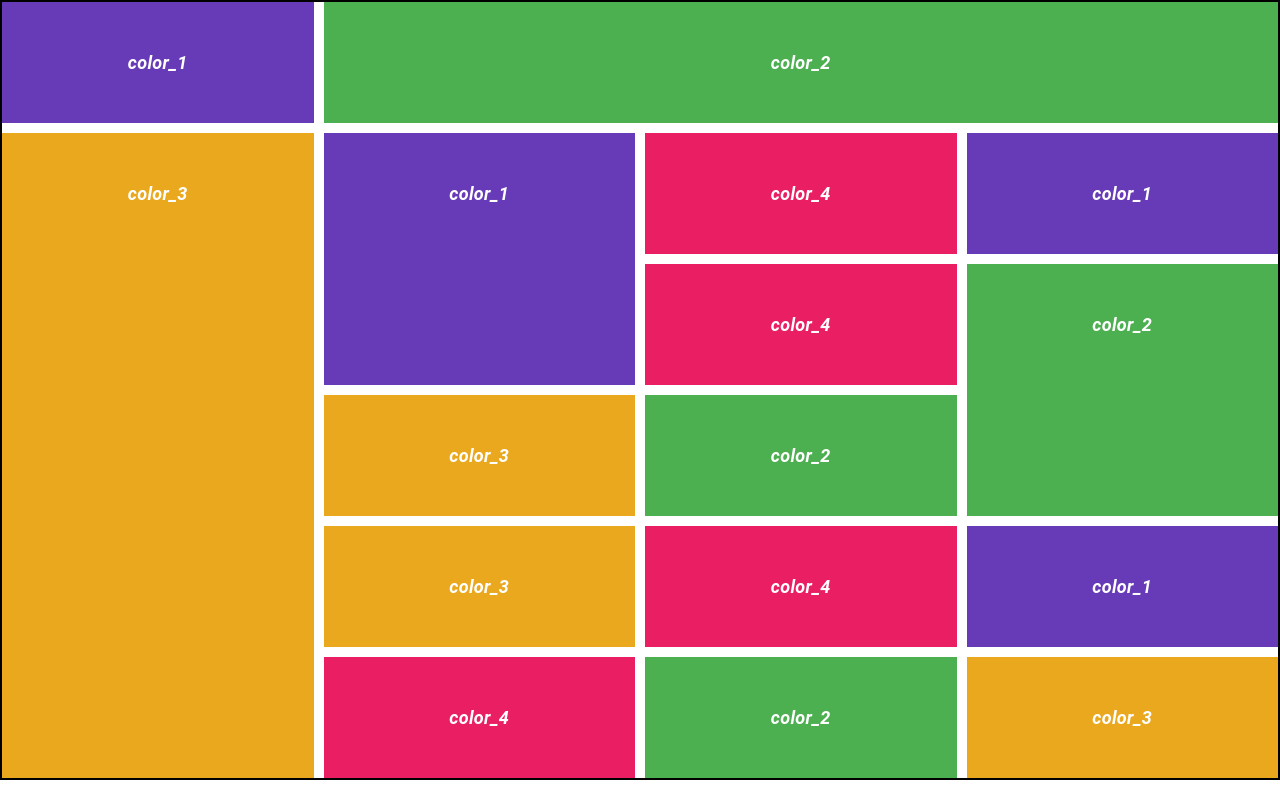
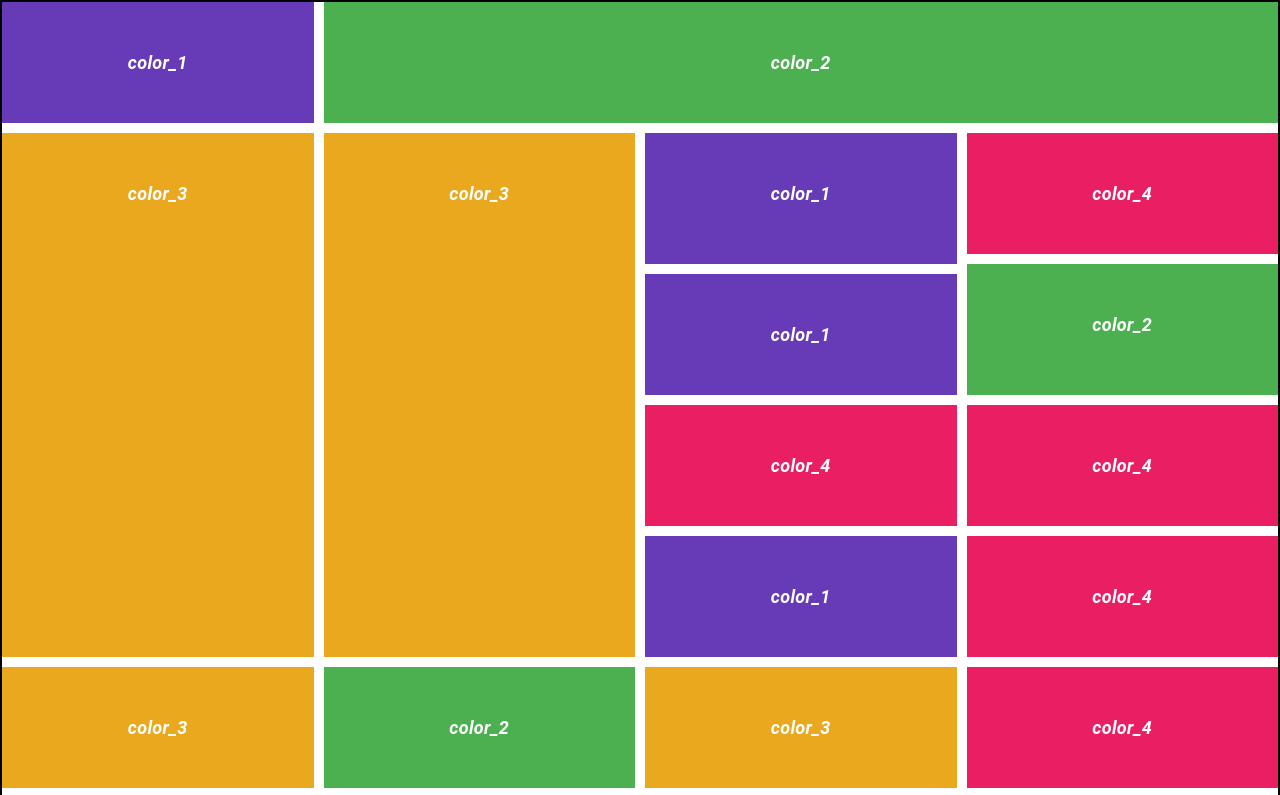
Before and after one commit to pavlodorosh/up2, a plain HTML site: page index10.html in a window 1280 px wide. Shown: the top 795 px of the page. Drawn offline with Linux system fonts and the light colour scheme.

Commit message:
edited index10 main3

```diff
--- a/index10.html
+++ b/index10.html
@@ -17,6 +17,10 @@
     <div class="grid-container-position">
         <div class="grid-item color_1">color_1</div>
         <div class="grid-item color_2 special-block block3">color_2</div>
+        <div class="grid-item color_3 special-vertical-block">color_3</div>
+        <div class="grid-item color_4">color_4</div>
+        <div class="grid-item color_1">color_1</div>
+        <div class="grid-item color_4">color_4</div>
         <div class="grid-item color_3 special-vertical-block">color_3</div>
         <div class="grid-item color_4">color_4</div>
         <div class="grid-item color_1">color_1</div>
```
